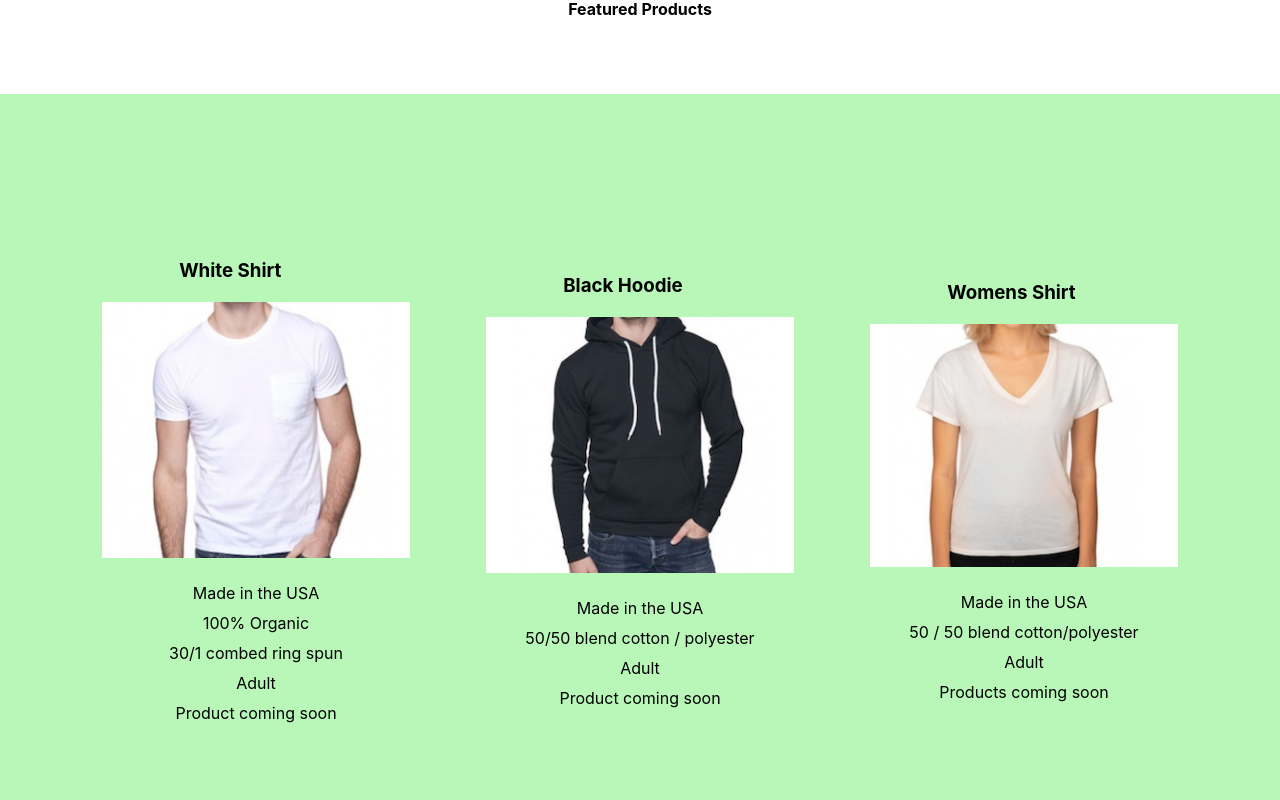
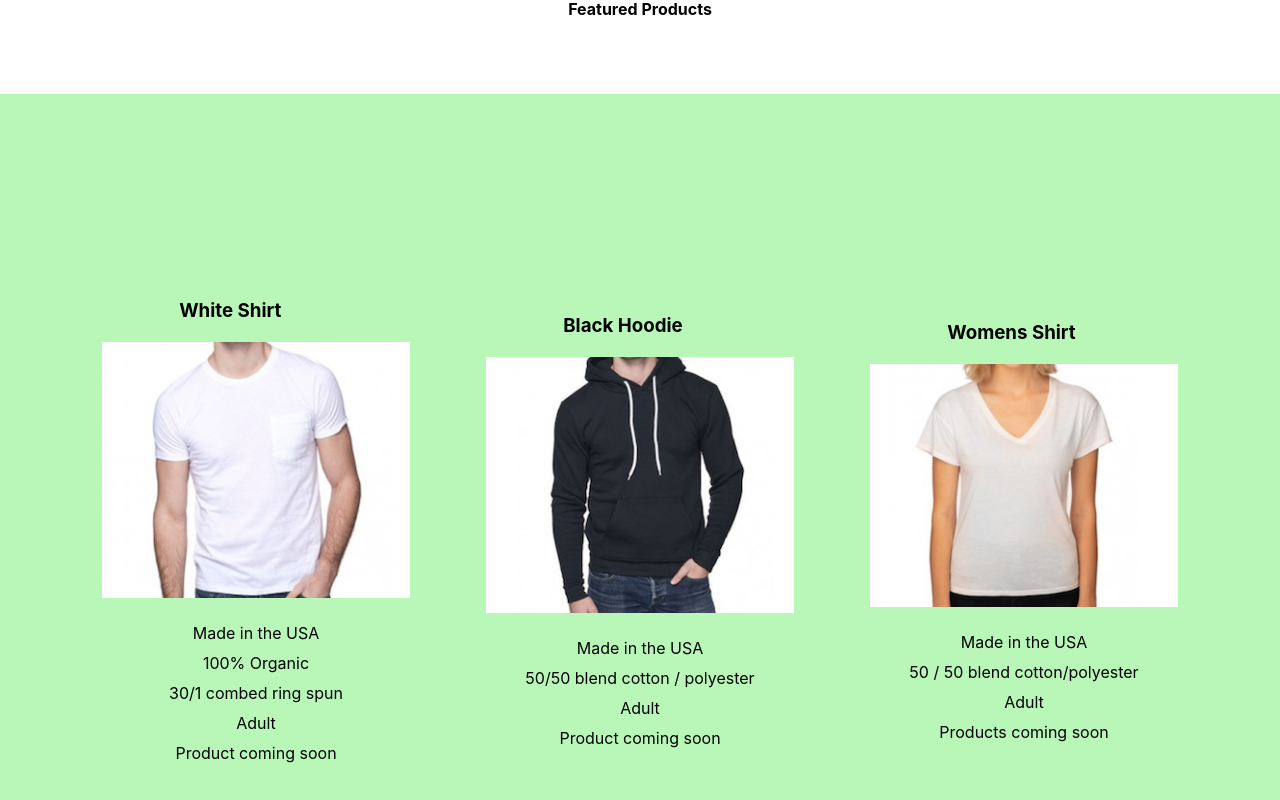
Before and after one commit to aaronnn47/recykle, a React (Create React App) app: page /#/ in a window 1280 px wide. Shown: the part 701-1501 px from the top of the page. Built offline with nearby package versions, Linux system fonts and the light colour scheme; a web font is replaced by a local one.

Commit message:
added more margin space

```diff
--- a/src/Components/Home/Home.css
+++ b/src/Components/Home/Home.css
@@ -96,7 +96,7 @@ a:hover
   flex-direction: column;
   justify-content: center;
   align-items: center;
-  /* margin: 40px; */
+  margin-top: 80px;
 }
 
 .white-shirt > h3{
```
